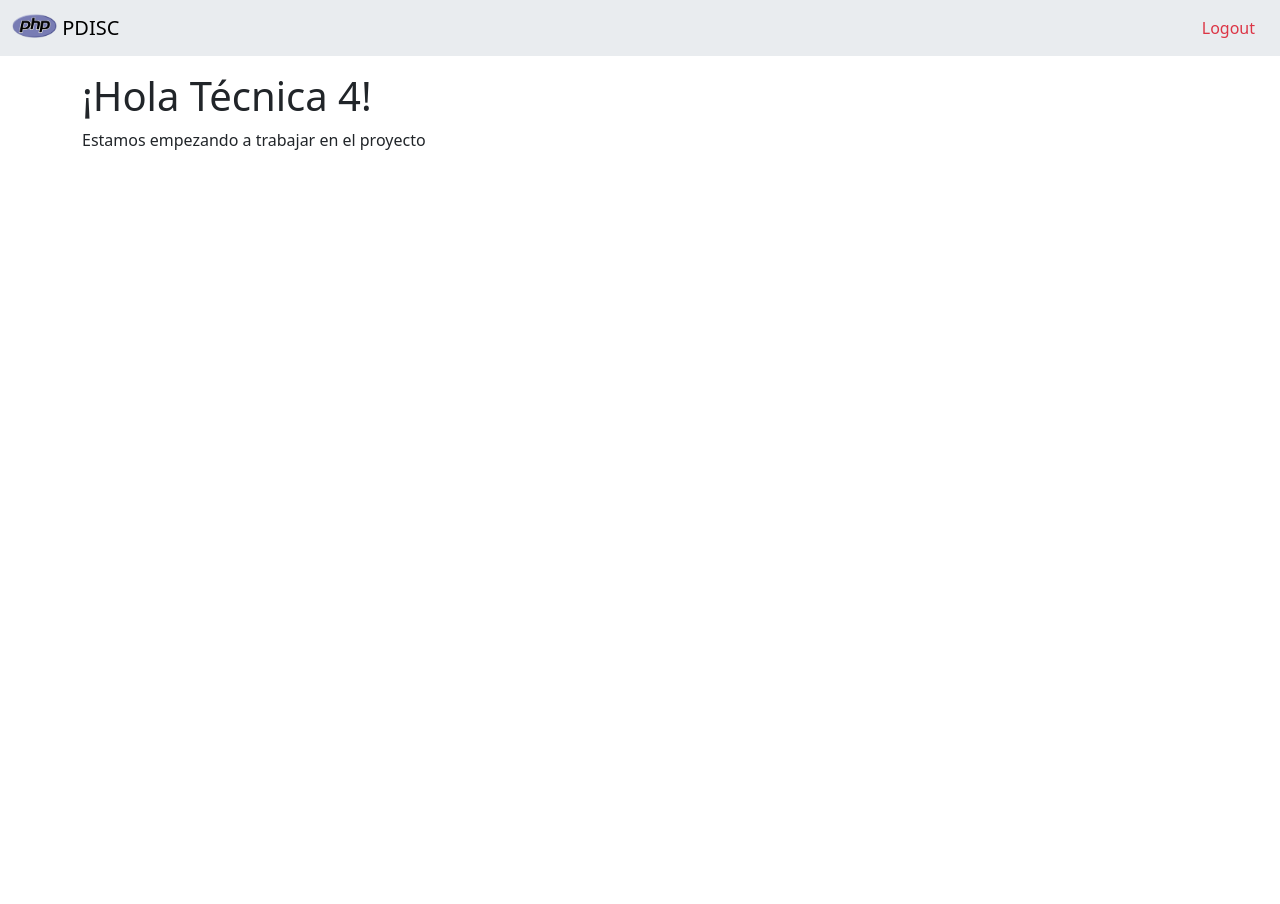
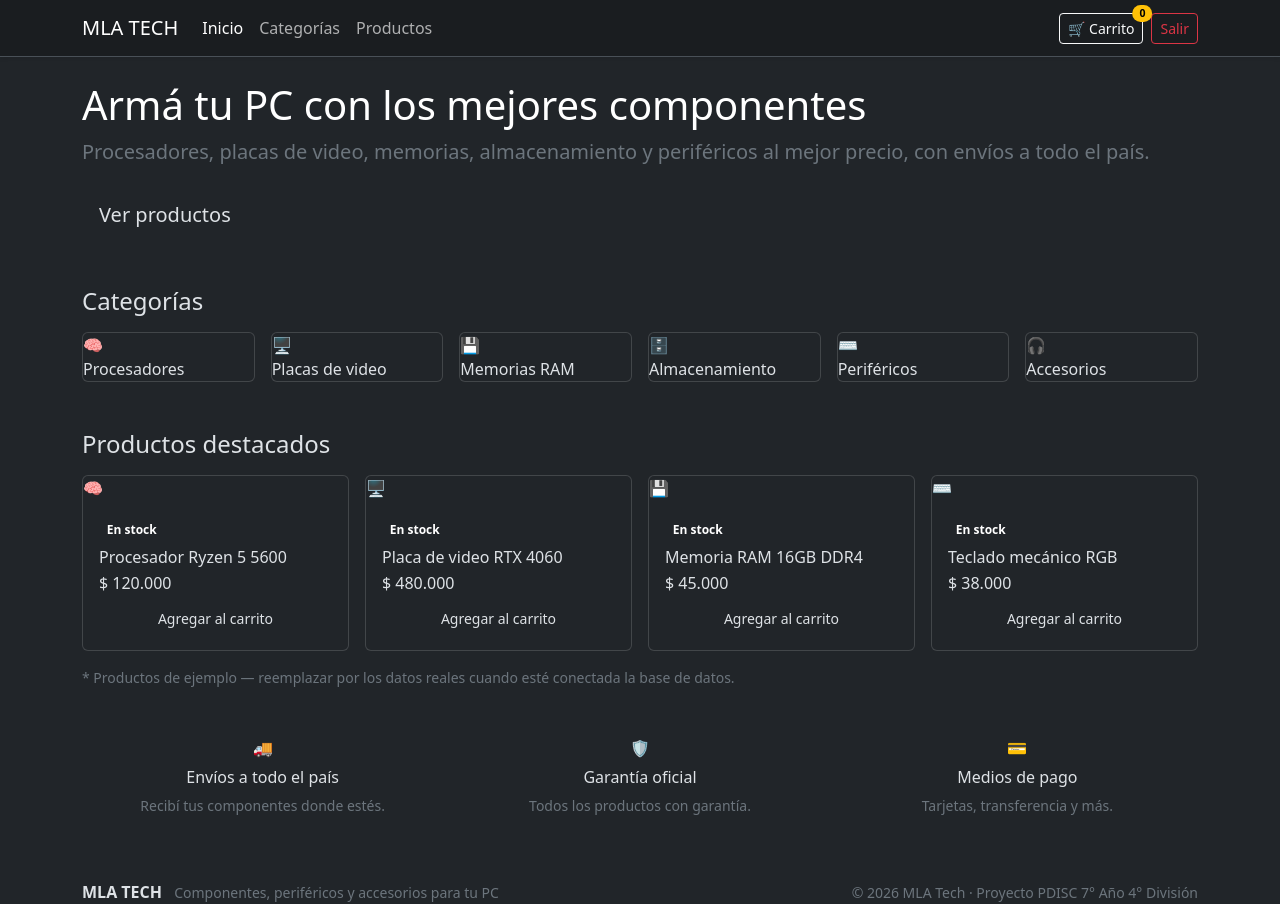
Before and after one commit to nahu23-coder/proyecto-mlatech-pdisc, a PHP site: page /src/views/index.php in a window 1280 px wide. Before the commit the page ends 150 px from the top, so only its background shows below. Run offline with PHP 8.4, Linux system fonts and the light colour scheme; the visitor is signed in with stand-in values (Sample User, id 1).

Commit message:
Cambio de estilos

```diff
--- /dev/null
+++ b/src/views/_layouts/auth.footer.php
@@ -0,0 +1,6 @@
+      </div>
+    </div>
+  </div>
+
+</body>
+</html>
--- /dev/null
+++ b/src/views/_layouts/footer.php
@@ -0,0 +1,15 @@
+  </main>
+
+  <footer class="site-footer">
+    <div class="container d-flex flex-column flex-md-row justify-content-between align-items-center gap-2">
+      <div>
+        <strong>MLA <span class="brand-accent">TECH</span></strong>
+        <span class="text-secondary small ms-2">Componentes, periféricos y accesorios para tu PC</span>
+      </div>
+      <div class="text-secondary small">
+        &copy; <?= date('Y') ?> MLA Tech · Proyecto PDISC 7° Año 4° División
+      </div>
+    </div>
+  </footer>
+</body>
+</html>
--- a/src/views/_layouts/layout.php
+++ b/src/views/_layouts/layout.php
@@ -15,24 +15,48 @@
 ?>
 
 <!DOCTYPE html>
-<html lang="es">
+<html lang="es" data-bs-theme="dark">
 <head>
   <meta charset="UTF-8">
   <meta name="viewport" content="width=device-width, initial-scale=1.0">
   <link rel="stylesheet" href=<?= '/assets/css/bootstrap.min.css' ?> >
+  <link rel="stylesheet" href=<?= '/assets/css/theme.css' ?> >
   <script src=<?= '/assets/js/bootstrap.min.js' ?>></script>
-  <title>App</title>
+  <title>MLA Tech</title>
 </head>
 <body>
-  <nav class="navbar bg-body-secondary">
-    <div class="container-fluid">
-      <a class="navbar-brand" href="#">
-        <img src="/assets/img/php-logo.png" alt="Logo" width="45" class="d-inline-block align-text-top">
-        PDISC
+  <nav class="navbar navbar-expand-lg bg-dark-subtle border-bottom shadow-sm">
+    <div class="container">
+      <a class="navbar-brand" href="/src/views/index.php">
+        MLA <span class="brand-accent">TECH</span>
       </a>
-      <a href="/src/controllers/auth/logout.php" class="btn text-danger">Logout</a>
+
+      <button class="navbar-toggler" type="button" data-bs-toggle="collapse" data-bs-target="#navMenu">
+        <span class="navbar-toggler-icon"></span>
+      </button>
+
+      <div class="collapse navbar-collapse" id="navMenu">
+        <ul class="navbar-nav me-auto mb-2 mb-lg-0">
+          <li class="nav-item">
+            <a class="nav-link active" href="/src/views/index.php">Inicio</a>
+          </li>
+          <li class="nav-item">
+            <a class="nav-link" href="#categorias">Categorías</a>
+          </li>
+          <li class="nav-item">
+            <a class="nav-link" href="#productos">Productos</a>
+          </li>
+        </ul>
+
+        <div class="d-flex align-items-center gap-2">
+          <a href="#" class="btn btn-outline-light btn-sm position-relative">
+            🛒 Carrito
+            <span class="position-absolute top-0 start-100 translate-middle badge rounded-pill text-bg-warning">0</span>
+          </a>
+          <a href="/src/controllers/auth/logout.php" class="btn btn-outline-danger btn-sm">Salir</a>
+        </div>
+      </div>
     </div>
   </nav>
 
-  <main class="container mt-3">
-    <!-- Acá se cargan los sitios, pueden modificar lo que gusten -->
+  <main class="container my-4">
--- a/src/views/index.php
+++ b/src/views/index.php
@@ -2,7 +2,136 @@
 include('./_layouts/layout.php');
 ?>
 
-<header>
-  <h1>¡Hola Técnica 4!</h1>
-  <p>Estamos empezando a trabajar en el proyecto</p>
-</header>
+<!-- Hero -->
+<section class="hero text-white mb-5">
+  <h1 class="display-6">Armá tu PC con los mejores componentes</h1>
+  <p class="lead text-secondary">
+    Procesadores, placas de video, memorias, almacenamiento y periféricos al mejor precio, con envíos a todo el país.
+  </p>
+  <a href="#productos" class="btn btn-accent btn-lg mt-2">Ver productos</a>
+</section>
+
+<!-- Categorías -->
+<section id="categorias" class="mb-5">
+  <h2 class="h4 mb-3">Categorías</h2>
+  <div class="row g-3">
+    <div class="col-6 col-md-4 col-lg-2">
+      <div class="card category-card">
+        <span class="category-icon">🧠</span>
+        <span>Procesadores</span>
+      </div>
+    </div>
+    <div class="col-6 col-md-4 col-lg-2">
+      <div class="card category-card">
+        <span class="category-icon">🖥️</span>
+        <span>Placas de video</span>
+      </div>
+    </div>
+    <div class="col-6 col-md-4 col-lg-2">
+      <div class="card category-card">
+        <span class="category-icon">💾</span>
+        <span>Memorias RAM</span>
+      </div>
+    </div>
+    <div class="col-6 col-md-4 col-lg-2">
+      <div class="card category-card">
+        <span class="category-icon">🗄️</span>
+        <span>Almacenamiento</span>
+      </div>
+    </div>
+    <div class="col-6 col-md-4 col-lg-2">
+      <div class="card category-card">
+        <span class="category-icon">⌨️</span>
+        <span>Periféricos</span>
+      </div>
+    </div>
+    <div class="col-6 col-md-4 col-lg-2">
+      <div class="card category-card">
+        <span class="category-icon">🎧</span>
+        <span>Accesorios</span>
+      </div>
+    </div>
+  </div>
+</section>
+
+<!-- Productos destacados -->
+<section id="productos" class="mb-5">
+  <h2 class="h4 mb-3">Productos destacados</h2>
+  <div class="row g-3">
+
+    <div class="col-6 col-md-4 col-lg-3">
+      <div class="card product-card">
+        <div class="product-thumb">🧠</div>
+        <div class="card-body">
+          <span class="badge badge-stock mb-2">En stock</span>
+          <h3 class="h6 card-title mb-1">Procesador Ryzen 5 5600</h3>
+          <p class="price mb-2">$ 120.000</p>
+          <button class="btn btn-accent btn-sm w-100">Agregar al carrito</button>
+        </div>
+      </div>
+    </div>
+
+    <div class="col-6 col-md-4 col-lg-3">
+      <div class="card product-card">
+        <div class="product-thumb">🖥️</div>
+        <div class="card-body">
+          <span class="badge badge-stock mb-2">En stock</span>
+          <h3 class="h6 card-title mb-1">Placa de video RTX 4060</h3>
+          <p class="price mb-2">$ 480.000</p>
+          <button class="btn btn-accent btn-sm w-100">Agregar al carrito</button>
+        </div>
+      </div>
+    </div>
+
+    <div class="col-6 col-md-4 col-lg-3">
+      <div class="card product-card">
+        <div class="product-thumb">💾</div>
+        <div class="card-body">
+          <span class="badge badge-stock mb-2">En stock</span>
+          <h3 class="h6 card-title mb-1">Memoria RAM 16GB DDR4</h3>
+          <p class="price mb-2">$ 45.000</p>
+          <button class="btn btn-accent btn-sm w-100">Agregar al carrito</button>
+        </div>
+      </div>
+    </div>
+
+    <div class="col-6 col-md-4 col-lg-3">
+      <div class="card product-card">
+        <div class="product-thumb">⌨️</div>
+        <div class="card-body">
+          <span class="badge badge-stock mb-2">En stock</span>
+          <h3 class="h6 card-title mb-1">Teclado mecánico RGB</h3>
+          <p class="price mb-2">$ 38.000</p>
+          <button class="btn btn-accent btn-sm w-100">Agregar al carrito</button>
+        </div>
+      </div>
+    </div>
+
+  </div>
+  <p class="text-secondary small mt-3">
+    * Productos de ejemplo — reemplazar por los datos reales cuando esté conectada la base de datos.
+  </p>
+</section>
+
+<!-- Por qué elegirnos -->
+<section class="mb-5">
+  <div class="row g-3 text-center">
+    <div class="col-md-4">
+      <div class="feature-icon mb-2">🚚</div>
+      <h3 class="h6">Envíos a todo el país</h3>
+      <p class="text-secondary small">Recibí tus componentes donde estés.</p>
+    </div>
+    <div class="col-md-4">
+      <div class="feature-icon mb-2">🛡️</div>
+      <h3 class="h6">Garantía oficial</h3>
+      <p class="text-secondary small">Todos los productos con garantía.</p>
+    </div>
+    <div class="col-md-4">
+      <div class="feature-icon mb-2">💳</div>
+      <h3 class="h6">Medios de pago</h3>
+      <p class="text-secondary small">Tarjetas, transferencia y más.</p>
+    </div>
+  </div>
+</section>
+
+<?php include('./_layouts/footer.php'); ?>
```
Also changed, not shown: src/views/_layouts/auth.layout.php (+6 -5 lines), src/views/auth/login.php (+6 -5 lines), src/views/auth/register.php (+6 -5 lines).
